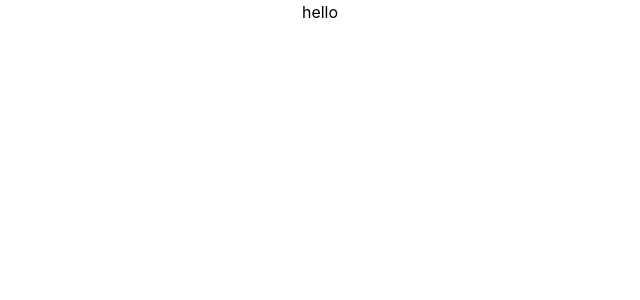
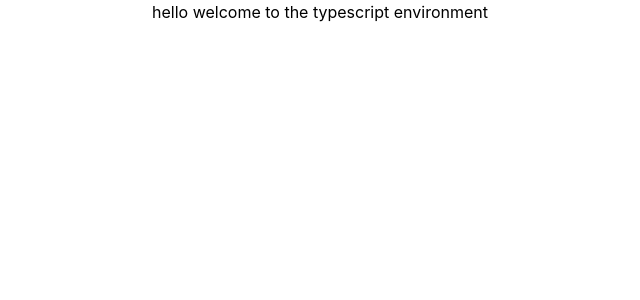
Before and after one commit to vasiuddin7733/TypeScript-with-React, a React (Create React App) app in the folder frontend/: page /hello in a window 1280 px wide. Shown: the top 300 px of the page, without its empty margins (320-960 px from the left). Built offline with nearby package versions, Linux system fonts and the light colour scheme.

Commit message:
update hello function

```diff
--- a/frontend/src/components/basic/hello.tsx
+++ b/frontend/src/components/basic/hello.tsx
@@ -2,7 +2,7 @@ import React from 'react'
 
 const hello = () => {
   return (
-    <div>hello</div>
+    <div>hello welcome to the typescript environment</div>
   )
 }
 
```
